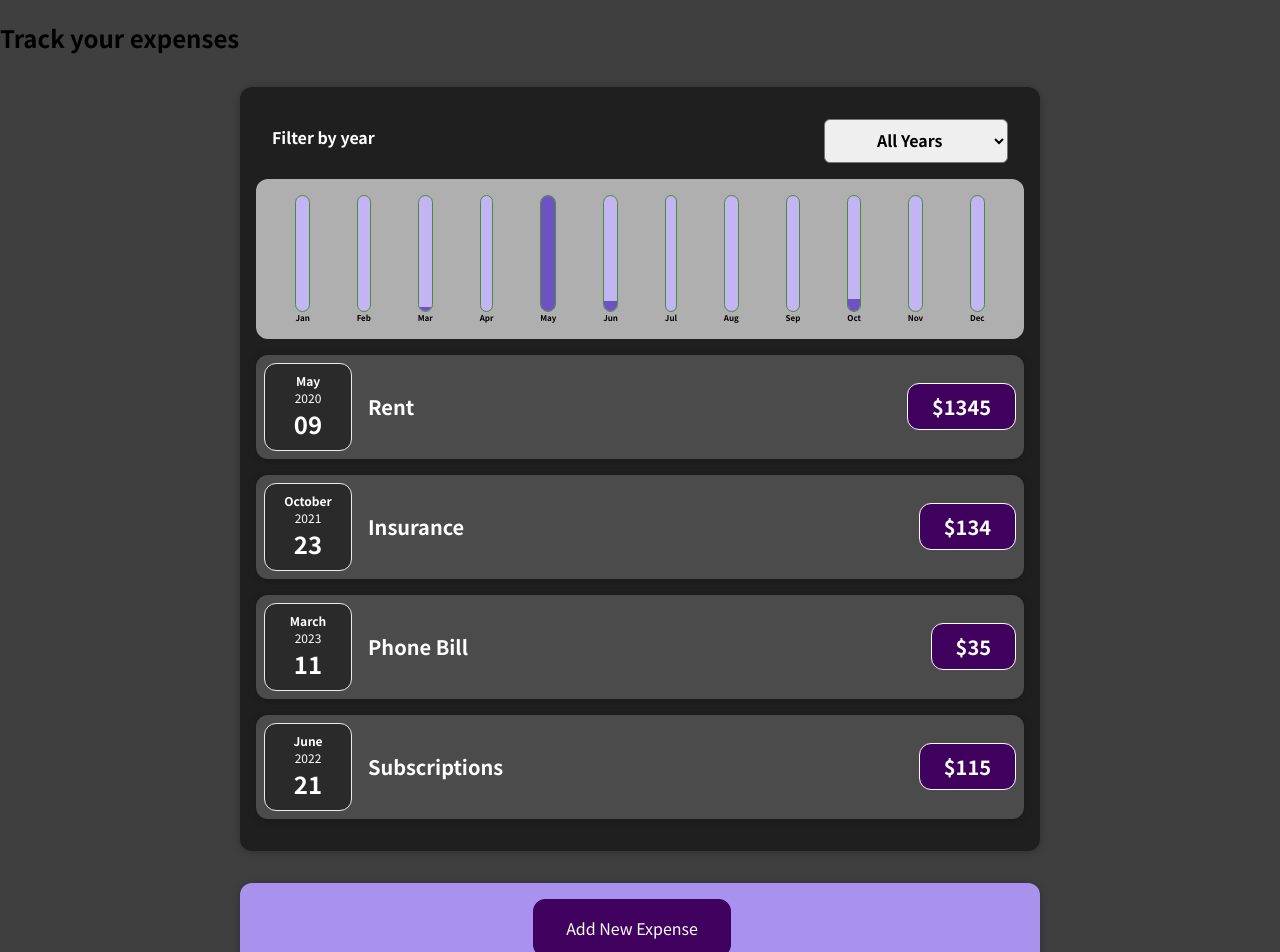
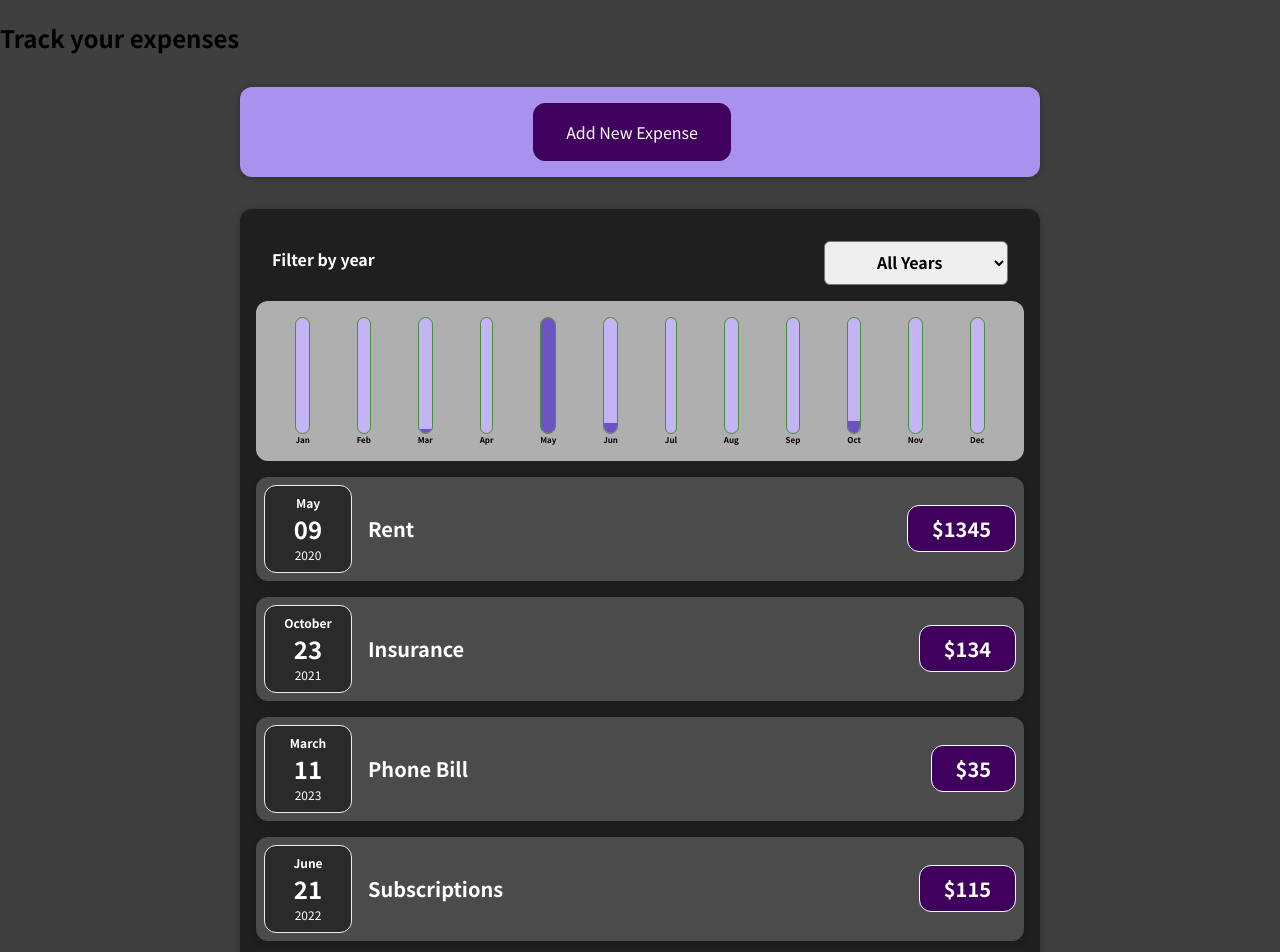
Before and after one commit to erhaneth/react-complete-training, a React (Create React App) app: page / in a window 1280 px wide. Shown: the top 952 px of the page. Built offline with nearby package versions, Linux system fonts and the light colour scheme.

Commit message:
update ui

```diff
--- a/src/App.js
+++ b/src/App.js
@@ -37,8 +37,8 @@ const App = () => {
     <div>
       <h2>Track your expenses</h2>
 
+      <NewExpense onAddExpense={addExpenseHandler} />
       <Expenses expenses={expenses} />
-      <NewExpense onAddExpense={addExpenseHandler} />
     </div>
   );
 };
--- a/src/components/expenses/ExpenseDate.js
+++ b/src/components/expenses/ExpenseDate.js
@@ -9,8 +9,8 @@ const ExpenseDate = (props) => {
   return (
     <div className="expense-date">
       <div className="expense-date__month">{month}</div>
+      <div className="expense-date__day">{day}</div>
       <div className="expense-date__year">{year}</div>
-      <div className="expense-date__day">{day}</div>
     </div>
   );
 };
--- a/src/components/newexpenses/ExpenseForm.js
+++ b/src/components/newexpenses/ExpenseForm.js
@@ -25,7 +25,7 @@ const ExpenseForm = (props) => {
 
     const expenseData = {
       title: enteredTitle,
-      amount: enteredAmount,
+      amount: +enteredAmount,
       date: new Date(enteredDate),
     };
     props.onSaveExpenseData(expenseData);
```
